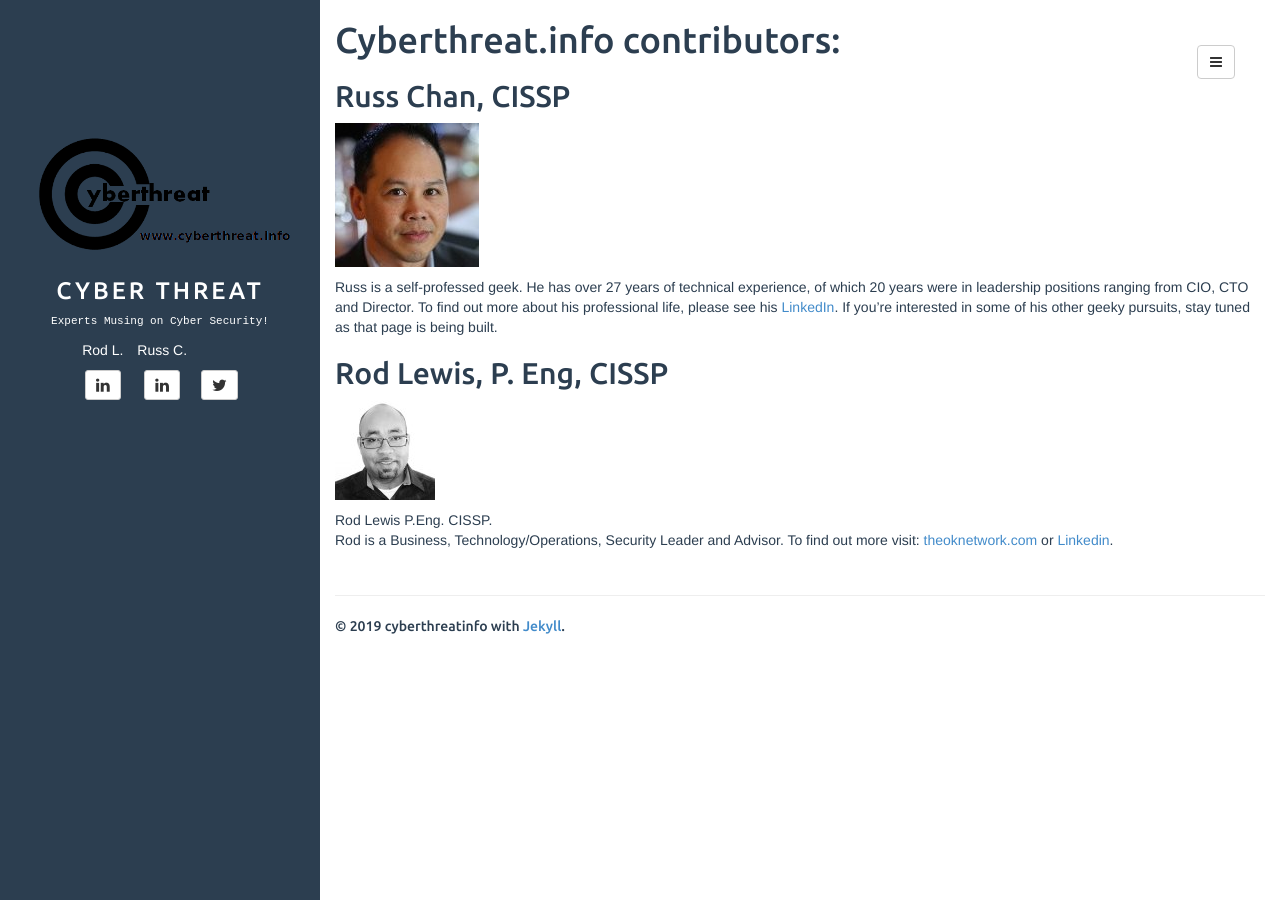
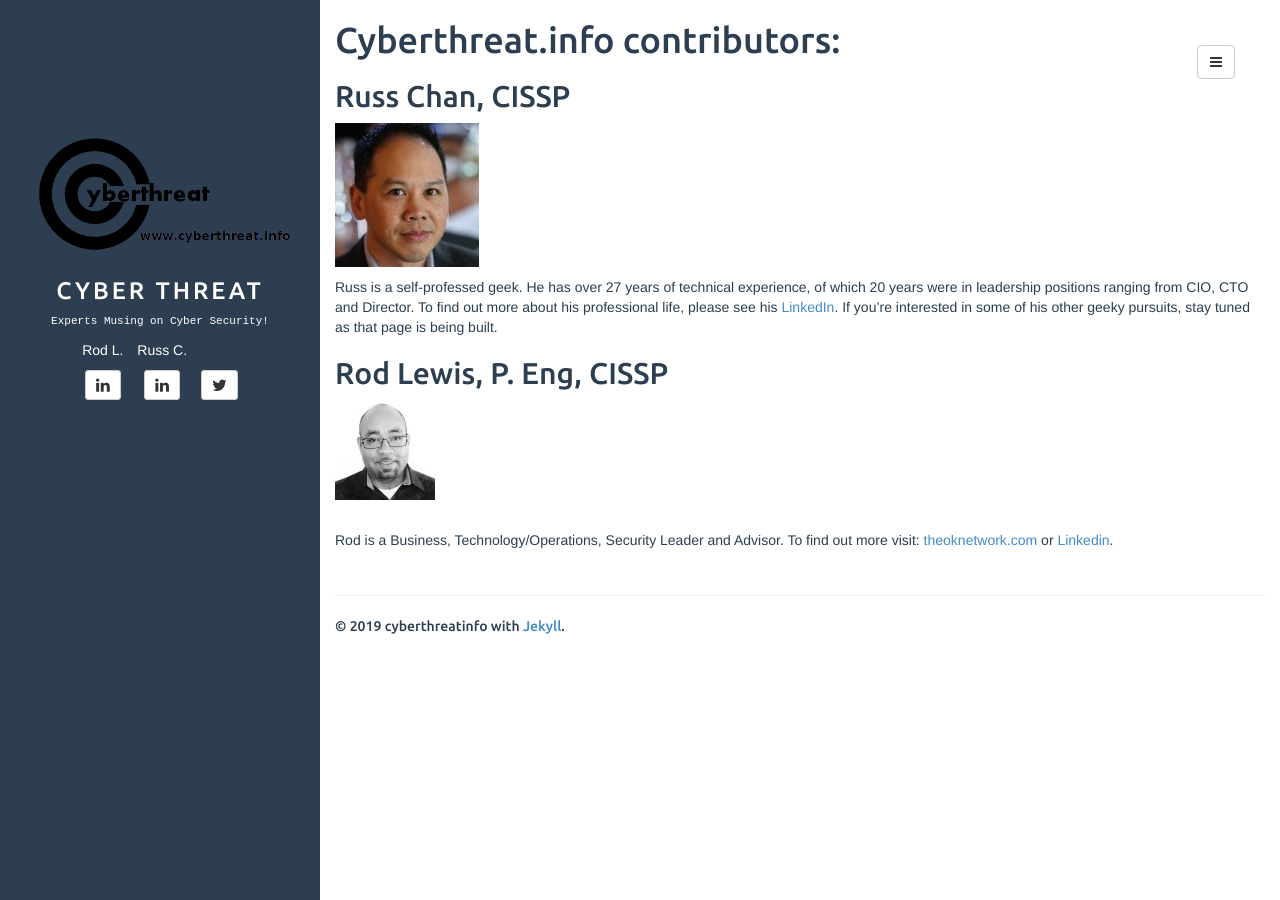
Before and after one commit to cyberthreatinfo/cyberthreatinfo.github.io, a Jekyll site: the page built from about/index.md, in a window 1280 px wide. Built offline with Jekyll 4.4.1, drawn with Linux system fonts in a browser that asks for light colours.

Commit message:
Update index.md

```diff
--- a/about/index.md
+++ b/about/index.md
@@ -23,6 +23,6 @@ is being built.
 
 ![Rod Lewis](/images/rod.jpg)
 
-Rod Lewis P.Eng. CISSP. <br>
+<br>
 Rod is a Business, Technology/Operations, Security Leader and Advisor. To find out more
 visit: [theoknetwork.com](http://theoknetwork.com) or [Linkedin](https://www.linkedin.com/in/rod-lewis-919b441/).
```
